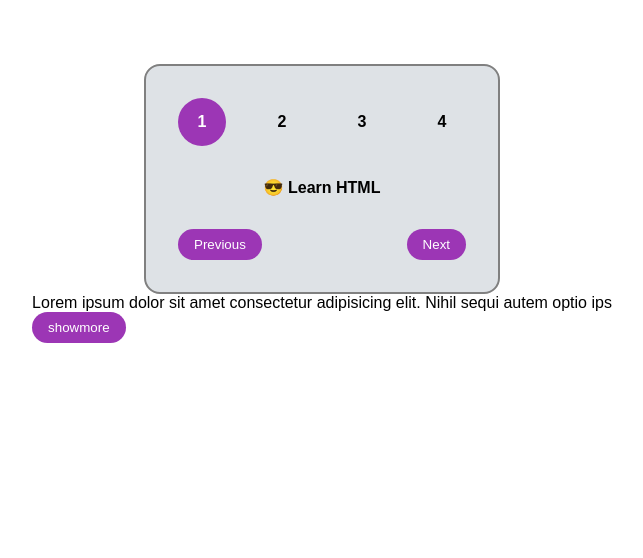
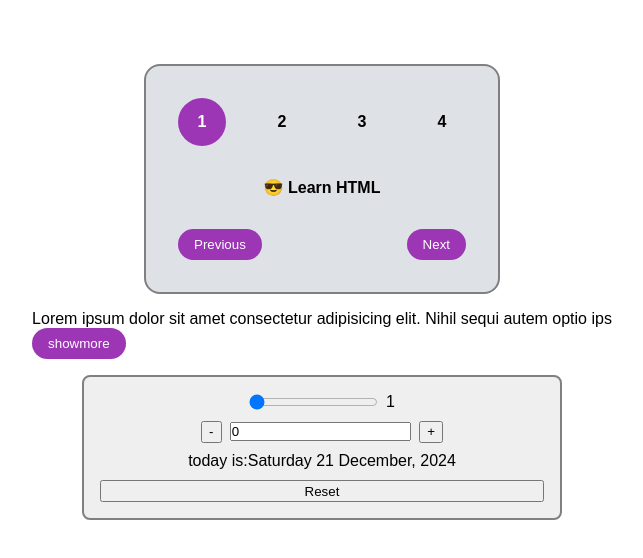
Before and after one commit to HarshlataGajbhiye/mini-react-project, a React (Vite) app: page / in a window 1280 px wide. Shown: the top 558 px of the page, without its empty margins (318-961 px from the left). Built offline with nearby package versions, Linux system fonts and the light colour scheme.

Commit message:
Date Counter

```diff
--- a/src/App.jsx
+++ b/src/App.jsx
@@ -1,12 +1,13 @@
 import Card from "./components/Card";
 import "./index.css";
 import TextExpander from "./components/TextExpander";
+import DateCounter from "./components/dateCounter";
 const appStyle = {
     display: "flex",
     alignItems: "center",
     justifyContent: "center",
     flexDirection: "column",
-    gap: "rrem",
+    gap: "1rem",
     padding: "4rem 0",
 };
 function App() {
@@ -14,6 +15,7 @@
         <div style={appStyle}>
             <Card />
             <TextExpander />
+            <DateCounter />
         </div>
     );
 }
--- /dev/null
+++ b/src/components/DateCounter.jsx
@@ -0,0 +1,87 @@
+import { useState } from "react";
+import styles from "../style/DateCounter.module.css";
+const today = new Date();
+function formateDate(date) {
+    return date.toLocaleDateString("en-IN", {
+        weekday: "long",
+        year: "numeric",
+        month: "long",
+        day: "numeric",
+    });
+}
+function addDays(date, days) {
+    const newDate = new Date();
+    newDate.setDate(date.getDate() + days);
+    return newDate;
+}
+function isNumber(str) {
+    return !isNaN(Number(str));
+}
+function getPrefix(dayCount) {
+    let prefix = "";
+    if (dayCount === "0" || dayCount === "-") prefix = "today is";
+    else if (+dayCount > 0) prefix = `${+dayCount} days after`;
+    else if (+dayCount < 0) prefix = `${+dayCount * -1} days before`;
+    return prefix;
+}
+// controlled Element
+const DateCounter = () => {
+    const [step, setStep] = useState(1);
+    const [dayCount, setdayCount] = useState("0");
+    // "-" || Numbers
+    // derived state
+    const currentDate = addDays(today, Number(dayCount === "-" ? 0 : dayCount));
+    const prefix = getPrefix(dayCount);
+    function handleReset() {
+        setStep(1);
+        setdayCount("0");
+    }
+    function handleStepChange(e) {
+        setStep(Number(e.target.value));
+    }
+    function handleDayCountChange(e) {
+        const value = e.target.value;
+        if (isNumber(value) || value === "-") setdayCount(value);
+    }
+    function plusDayCount() {
+        if (isNumber(dayCount))
+            setdayCount((dayCount) => `${Number(dayCount) + step}`);
+    }
+    function minusDayCount() {
+        if (isNumber(dayCount)) setdayCount((dayCount) => `${dayCount - step}`);
+    }
+    return (
+        <div className={styles.container}>
+            <div className={styles.rangeBox}>
+                <input
+                    type="range"
+                    min="1"
+                    max="10"
+                    value={step}
+                    onChange={handleStepChange}
+                />
+                <span>{step}</span>
+            </div>
+            <div className={styles.buttonBox}>
+                <button className={styles.btn} onClick={minusDayCount}>
+                    -
+                </button>
+                <input
+                    type="text"
+                    value={dayCount}
+                    onChange={handleDayCountChange}
+                />
+                <button className={styles.btn} onClick={plusDayCount}>
+                    +
+                </button>
+            </div>
+            <p className={styles.text}>
+                {prefix}:{formateDate(currentDate)}
+            </p>
+            <button onClick={handleReset} className={styles.btn}>
+                Reset
+            </button>
+        </div>
+    );
+};
+export default DateCounter;
--- a/src/components/TextExpander.jsx
+++ b/src/components/TextExpander.jsx
@@ -1,4 +1,4 @@
-import React, { useState } from "react";
+import { useState } from "react";
 
 const textStyle = {
     maxWidth: "40rem",
--- /dev/null
+++ b/src/style/DateCounter.module.css
@@ -0,0 +1,29 @@
+.container {
+    padding: 1rem;
+    border-radius: 0.5rem;
+    background-color: rgba(128, 128, 128, 0.126);
+    border: 2px solid grey;
+    display: flex;
+    flex-direction: column;
+    gap: 0.6rem;
+    width: 30rem;
+}
+
+.buttonBox,
+.rangeBox {
+    display: flex;
+    gap: 0.5rem;
+    align-items: center;
+    justify-content: center;
+}
+
+.text {
+    text-align: center;
+}
+
+.btn,
+.input {
+    padding: 0.1rem 0.4rem;
+    cursor: pointer;
+    /* background-color: rgb(138, 99, 127); */
+}
```
